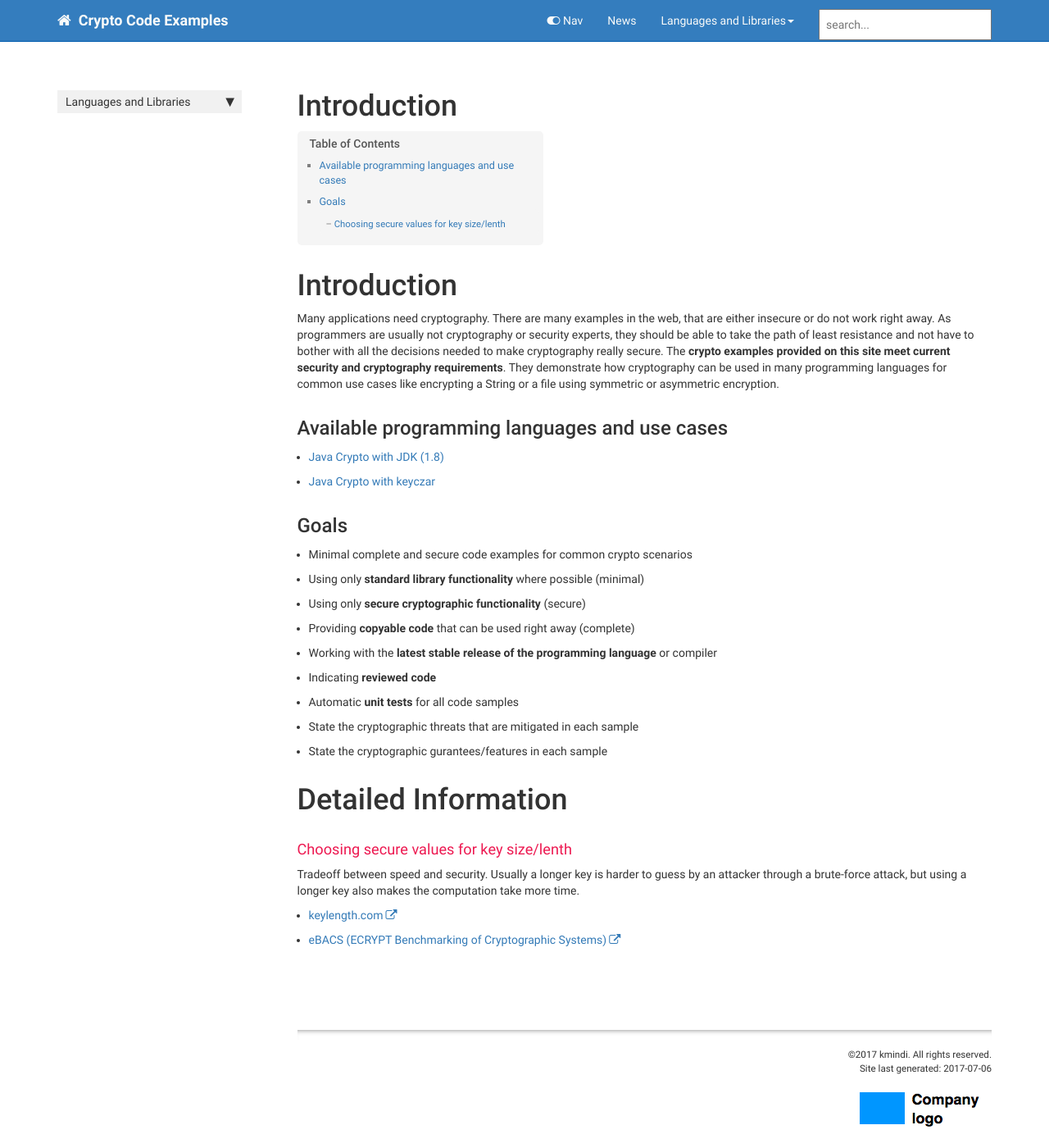
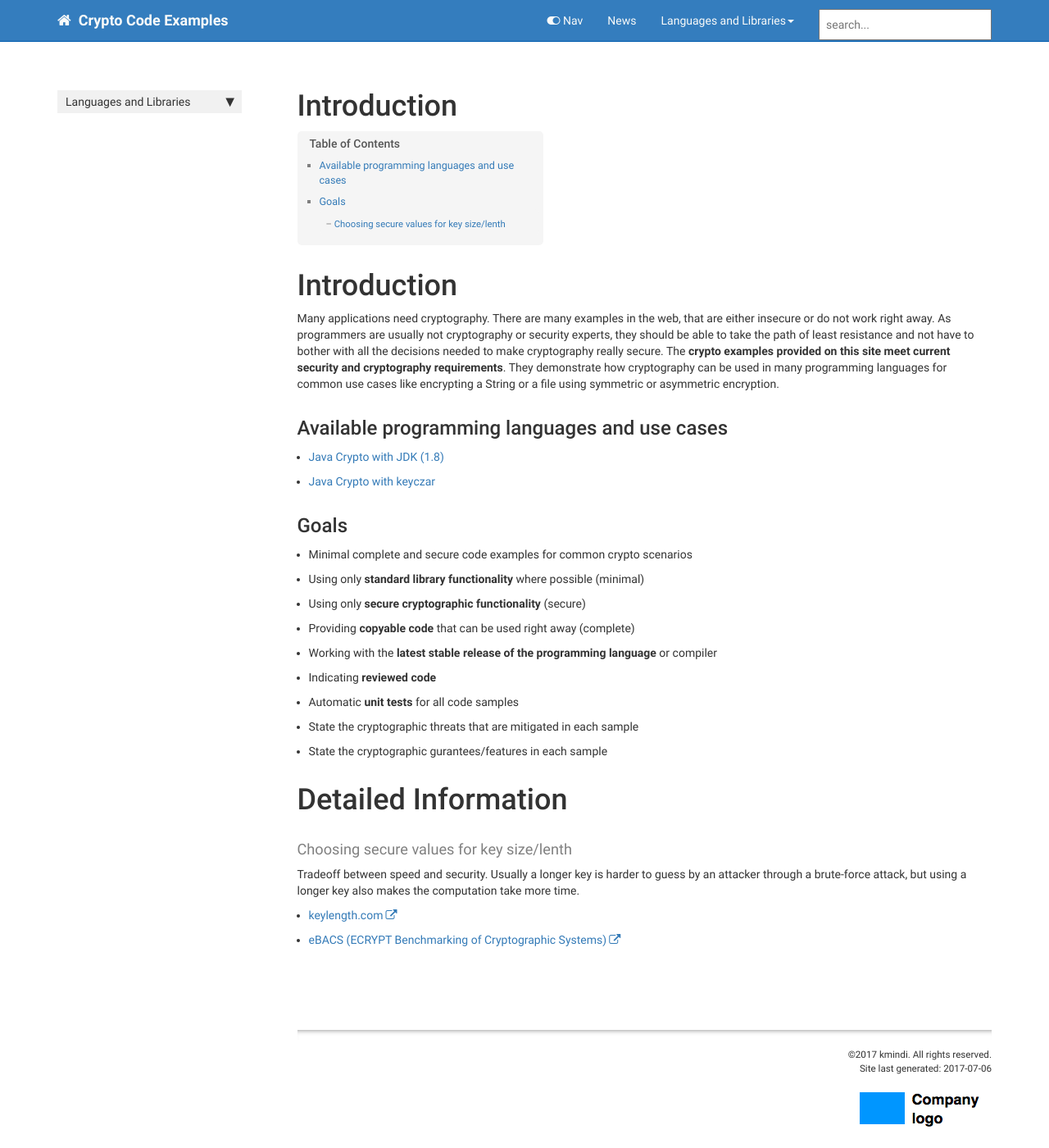
Before and after one commit to cryptoexamples/CryptoExamples, a Jekyll site: the page built from index.md, in a window 1280 px wide and 1400 px high. Shown: the whole window at 82% size. Built offline with Jekyll 4.4.1, drawn with Linux system fonts in a browser that asks for light colours; nearby versions of some CDN libraries; comment, search, counter and statistics services are not loaded.

Commit message:
changes h3 color in theme-blue.css

```diff
--- a/css/theme-blue.css
+++ b/css/theme-blue.css
@@ -4,7 +4,7 @@
 }
 
 
-h3 {color: #ED1951; }
+h3 {color: #808080; }
 h4 {color: #808080; }
 
 .nav-tabs > li.active > a, .nav-tabs > li.active > a:hover, .nav-tabs > li.active > a:focus {
```
